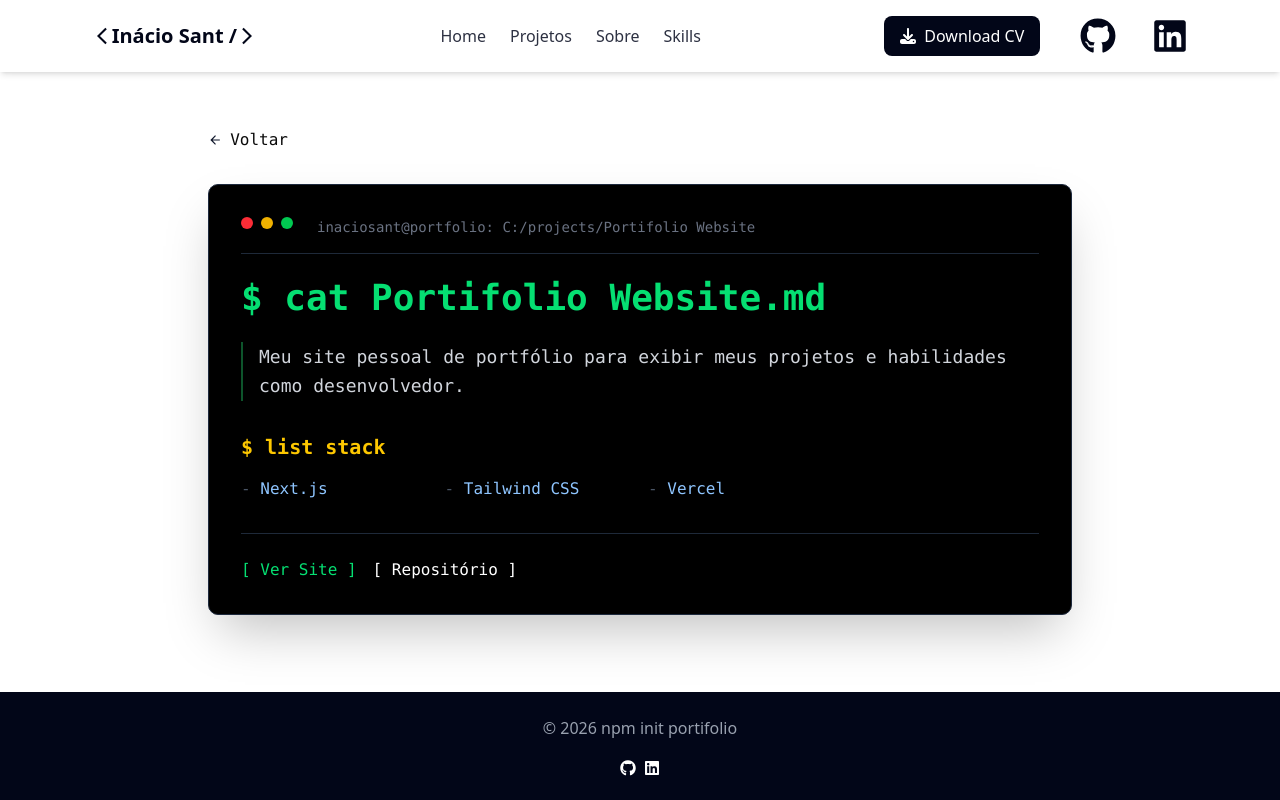
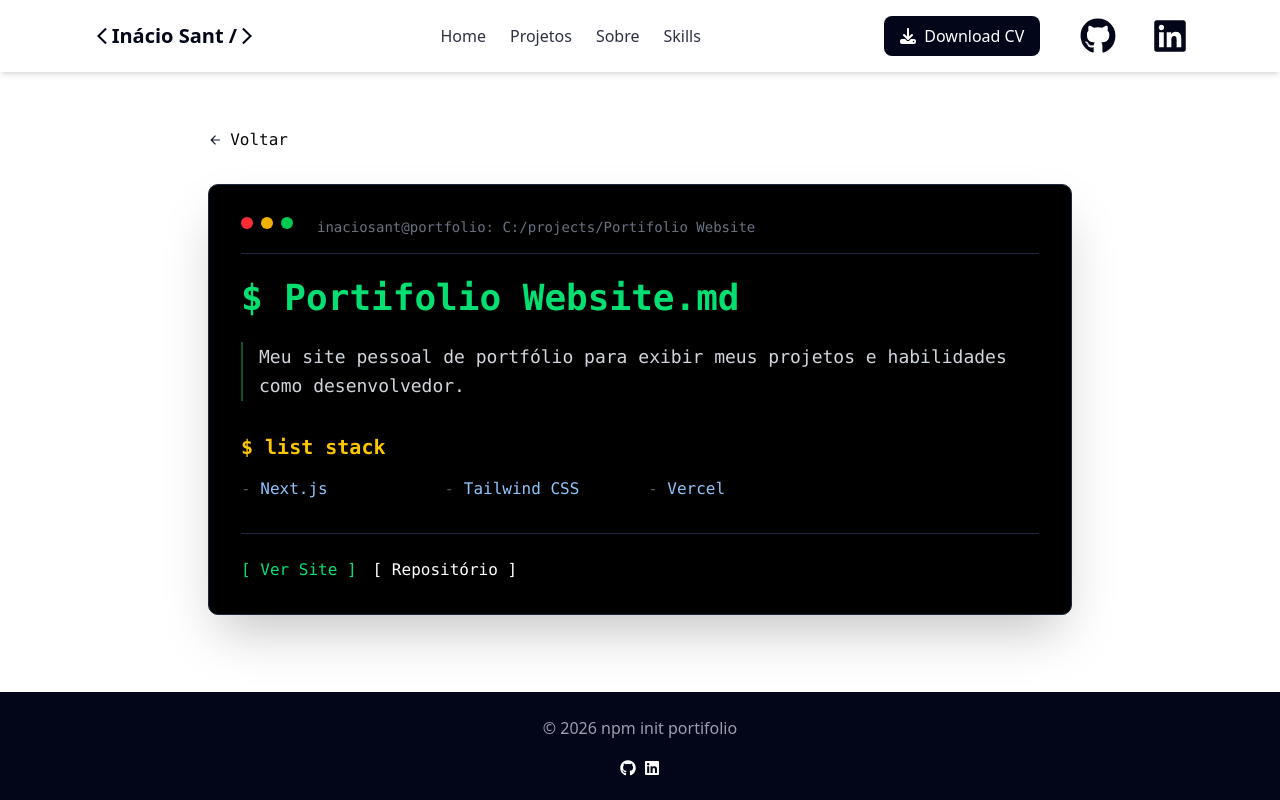
Before and after one commit to Inaciosant/portifolio-dev, a Next.js app: page /projects/1 in a window 1280 px wide. Built offline with nearby package versions, Linux system fonts and the light colour scheme.

Commit message:
feat: corrigir exibição do nome do projeto na página de detalhes

```diff
--- a/src/app/projects/[id]/page.jsx
+++ b/src/app/projects/[id]/page.jsx
@@ -31,7 +31,7 @@ export default function PageDetailsProjects({ params }) {
         </div>
 
         <h2 className="text-4xl font-bold text-green-400 mb-6">
-            $ cat {project.name}.md
+            $ {project.name}.md
         </h2>
 
         <p className="text-gray-300 mb-8 text-lg leading-relaxed border-l-2 border-green-900 pl-4">
```
